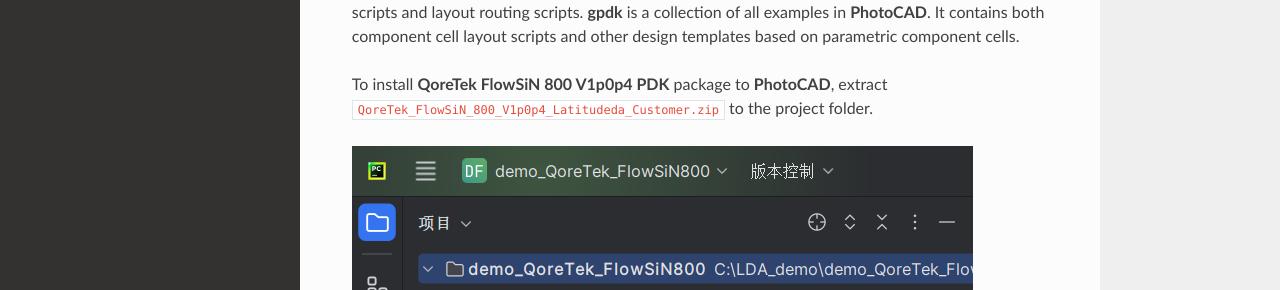
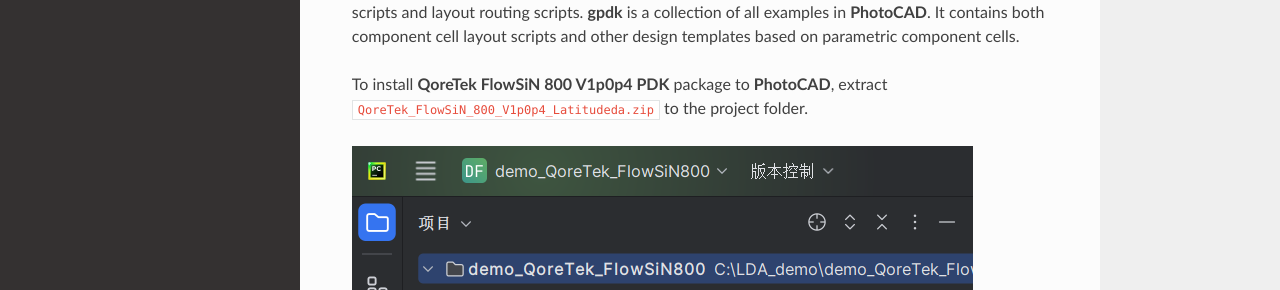
Before and after one commit to Latitudeda/QoreTek_FlowSiN800_V1p0p4_PDK, a Sphinx documentation site: the page built from docs/source/intro/install_photocad.rst, in a window 1280 px wide and 1070 px high. Shown: the part 270-560 px from the top of the window. Built offline with Sphinx 7.4.7 and the Read the Docs theme 3.1.0, drawn with Linux system fonts in a browser that asks for light colours; pages that are not in the unit, such as notebooks, are missing from menus.

```diff
--- a/docs/source/component_list/bb_Design_Region.rst
+++ b/docs/source/component_list/bb_Design_Region.rst
@@ -8,7 +8,3 @@ Design_Region_55_Bbox
 Design_Region_510_Bbox
 **********************************************************
 .. image:: ../images/Design_Region_510_Bbox.png
-
-Design_Region_55_Bbox
-**********************************************************
-.. image:: ../images/Design_Region_1010_Bbox.png
--- a/docs/source/intro/install_photocad.rst
+++ b/docs/source/intro/install_photocad.rst
@@ -3,6 +3,6 @@ Install PhotoCAD and QoreTek FlowSiN 800 V1p0p4 PDK
 
 Once Python and Pycharm are installed, you can follow the instructions to install **PhotoCAD** via **PIC Studio**. After installation, we will find the completed **fnpcell** and **gpdk** packages in ``Lib>site-packages``. **fnpcell** is the main package of **PhotoCAD**, which is used for parametric layout component scripts and layout routing scripts. **gpdk** is a collection of all examples in **PhotoCAD**. It contains both component cell layout scripts and other design templates based on parametric component cells.
 
-To install **QoreTek FlowSiN 800 V1p0p4 PDK** package to **PhotoCAD**, extract ``QoreTek_FlowSiN_800_V1p0p4_Latitudeda_Customer.zip`` to the project folder.
+To install **QoreTek FlowSiN 800 V1p0p4 PDK** package to **PhotoCAD**, extract ``QoreTek_FlowSiN_800_V1p0p4_Latitudeda.zip`` to the project folder.
 
 .. image:: ../images/install.png
--- a/docs/source/quick_start/PhotoCAD.rst
+++ b/docs/source/quick_start/PhotoCAD.rst
@@ -55,7 +55,7 @@ Import QoreTek FlowSiN 800 PDK into PhotoCAD
 
 First, make sure that the **QoreTek FlowSiN 800 PDK** version matches the version of **PhotoCAD**. The version of **PhotoCAD** can be obtained in ``Run`` by running scripts in **PhotoCAD**.
 
-Extract the ``QoreTek_FlowSiN_800_V1p0p4_Latitudeda_Customer`` zip archive and copy it to the workspace folder. As shown in the figure below, the ``QoreTek_FlowSiN_800_V1p0p4_Latitudeda`` folder is in the demo folder and parallel to .venv_demo_QoreTek_FlowSiN800.
+Extract the ``QoreTek_FlowSiN_800_V1p0p4_Latitudeda`` zip archive and copy it to the workspace folder. As shown in the figure below, the ``QoreTek_FlowSiN_800_V1p0p4_Latitudeda`` folder is in the demo folder and parallel to .venv_demo_QoreTek_FlowSiN800.
 
 .. image:: ../images/PhotoCAD_6.png
 
```
Also changed, not shown: docs/source/images/ASDL_11.png, docs/source/images/ASDL_3.png, docs/source/images/ASDL_8.png.
